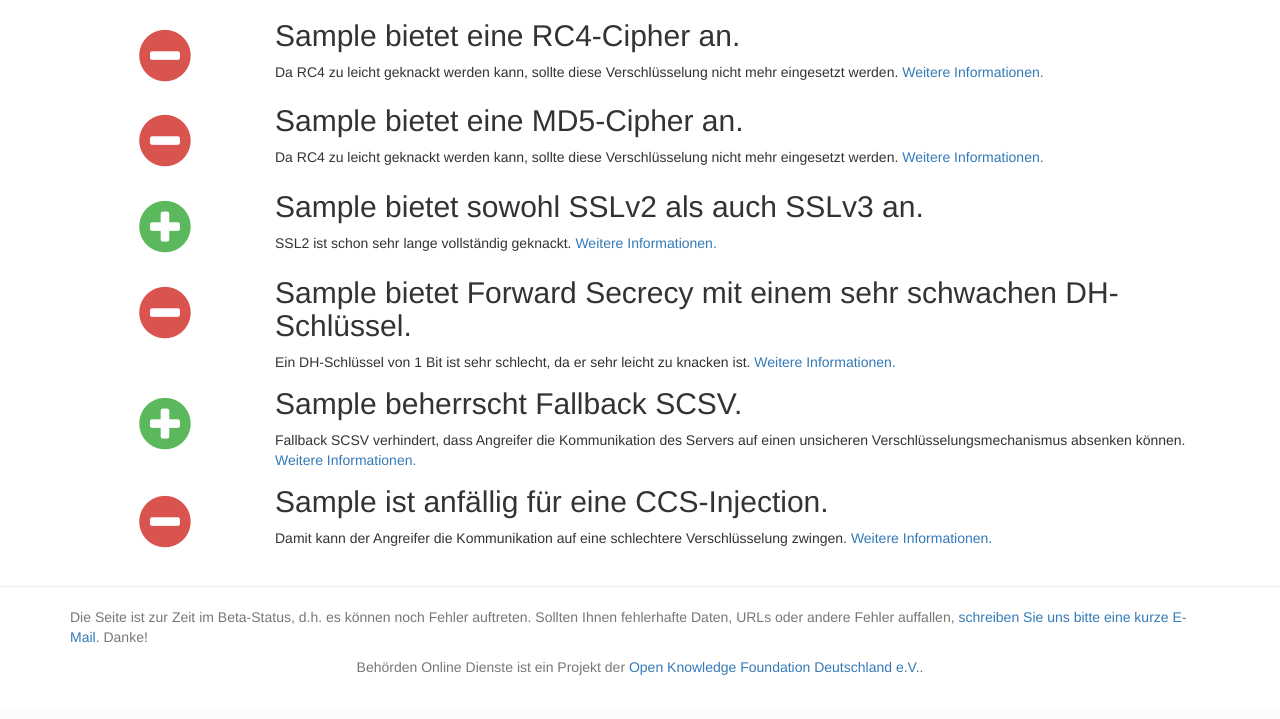
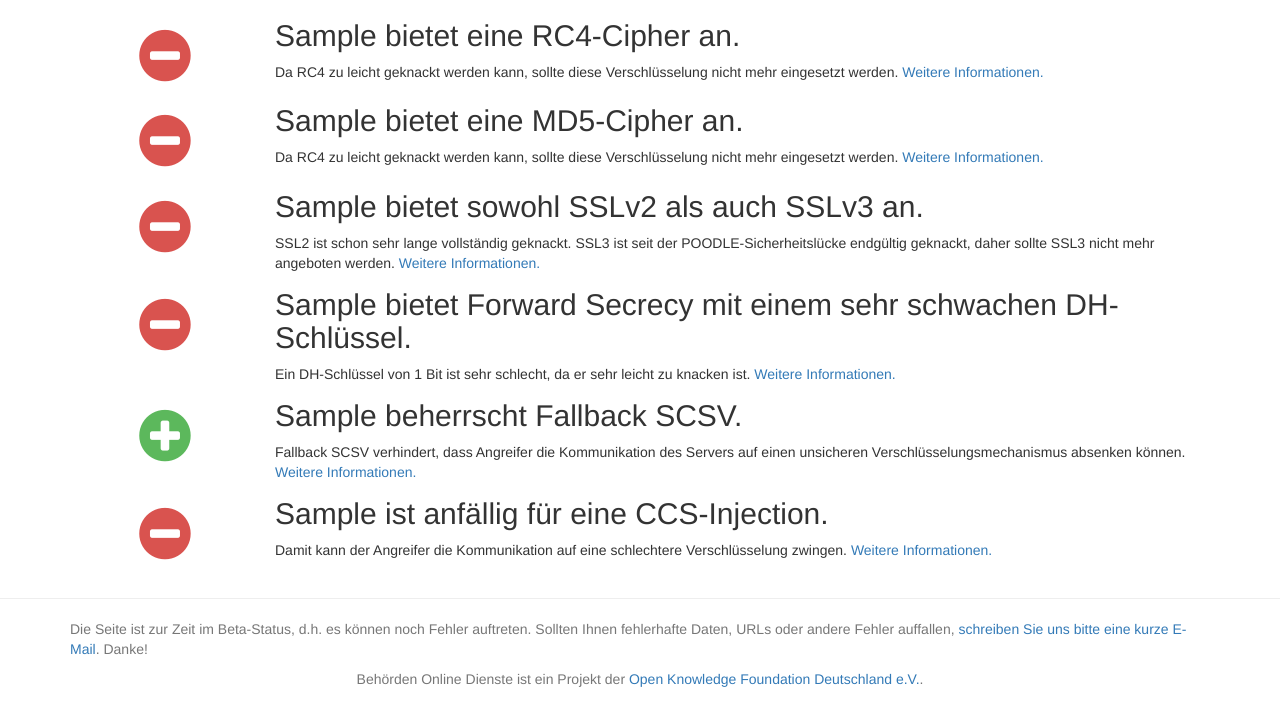
Before and after one commit to okfde/behoerden-online-dienste.de, a Flask app: page /host/Sample in a window 1280 px wide. Shown: the part 433-1152 px from the top of the page. Before the commit the page ends 1108 px from the top, so only its background shows below. Run offline with Flask 2, Linux system fonts and the light colour scheme; tables that the repository leaves empty hold one stand-in row (values such as "Sample post"); parts of the project's set-up code (start-up, migrations or seed data) failed here and were passed over; some libraries are stand-ins or nearby versions.

Commit message:
Result Show Fix #2

```diff
--- a/webapp/templates/host_encryption.html
+++ b/webapp/templates/host_encryption.html
@@ -122,11 +122,11 @@
   {% if ssl_test.sslv3_available or ssl_test.sslv2_available %}
   <div class="row-fluid">
     <div class="col-sm-2 col-rating">
-      <span class="fa fa-plus-circle"></span>
+      <span class="fa fa-minus-circle"></span>
     </div>
     <div class="col-sm-10">
       <h2>{{ ssl_test.Host.host }} bietet {% if ssl_test.sslv3_available and not ssl_test.sslv2_available %}SSLv3{% elif ssl_test.ssl2_available and not ssl_test.ssl3_available %}SSLv2{% else %}sowohl SSLv2 als auch SSLv3{% endif %} an.</h2>
-      <p>{% if ssl_test.sslv2_available %}SSL2 ist schon sehr lange vollständig geknackt.{% if ssl_test.sslv3_available %} {% endif %}{% endif %}{% if ssl_test.sslc3_available %}SSL3 ist seit der POODLE-Sicherheitslücke endgültig geknackt, daher sollte SSL3 nicht mehr angeboten werden.{% endif %} <a href="/info/encryption#ssl23">Weitere Informationen.</a></p>
+      <p>{% if ssl_test.sslv2_available %}SSL2 ist schon sehr lange vollständig geknackt.{% if ssl_test.sslv3_available %} {% endif %}{% endif %}{% if ssl_test.sslv3_available %}SSL3 ist seit der POODLE-Sicherheitslücke endgültig geknackt, daher sollte SSL3 nicht mehr angeboten werden.{% endif %} <a href="/info/encryption#ssl23">Weitere Informationen.</a></p>
     </div>
   </div>
   {% else %}
```
